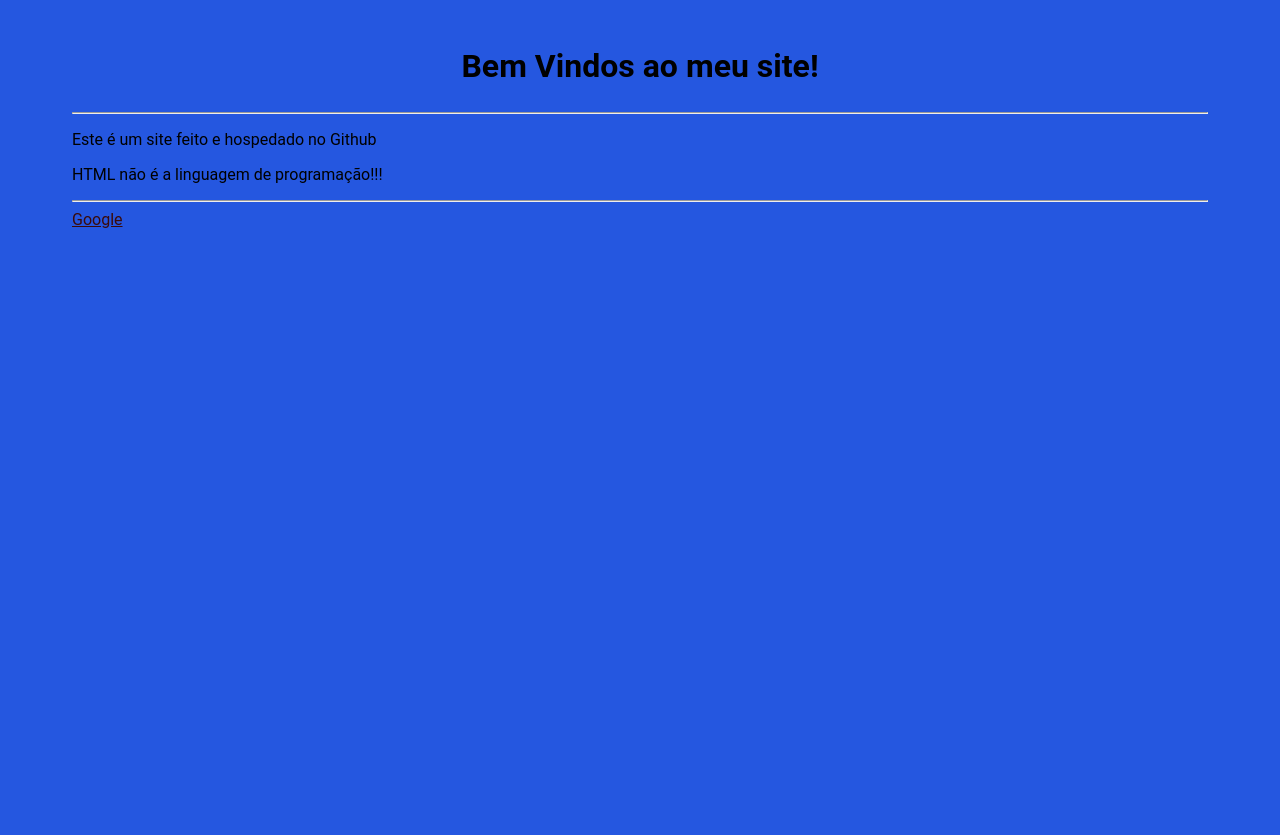
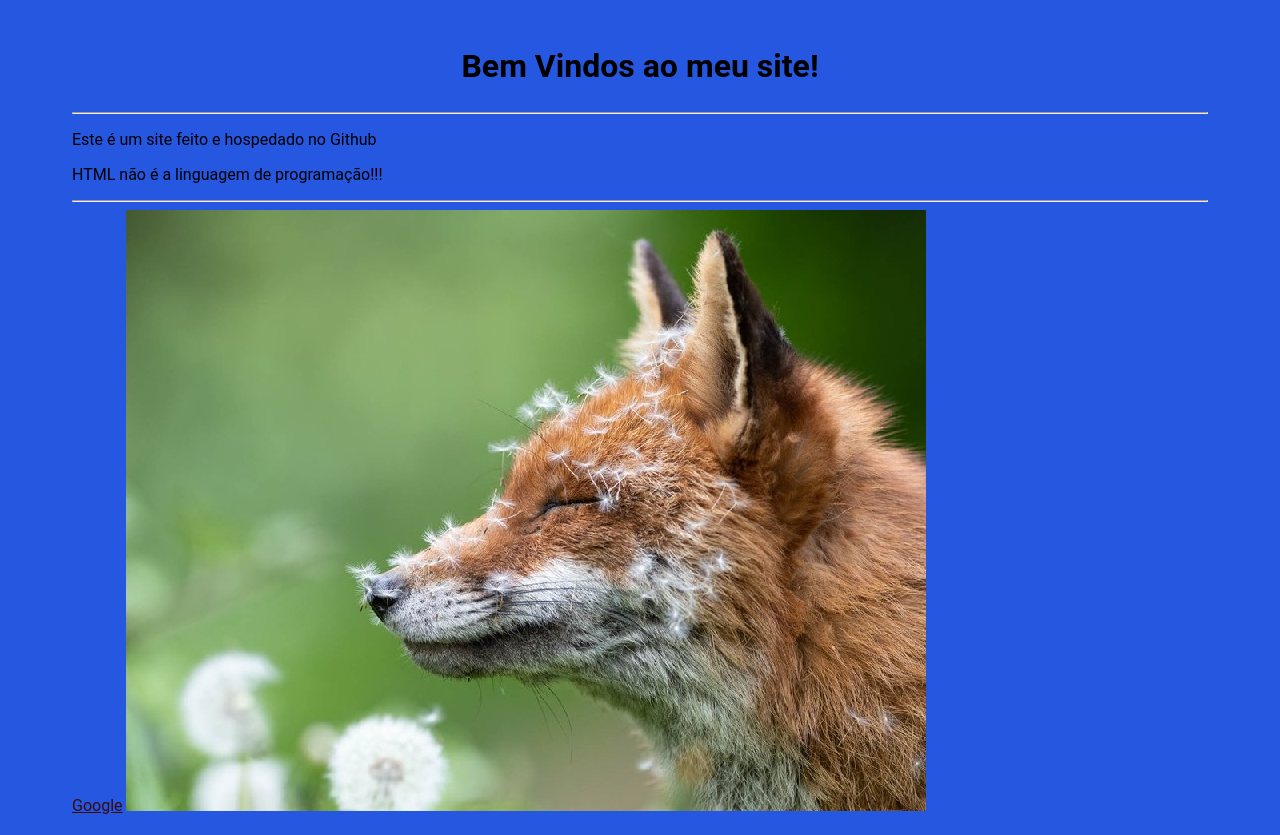
Before and after one commit to Lineu3/Lineu3.github.io, a plain HTML site: page index.html in a window 1280 px wide. Before the commit the page ends 800 px from the top, so only its background shows below. Drawn offline with Linux system fonts and the light colour scheme.

Commit message:
Inserindo imagens

```diff
--- a/index.html
+++ b/index.html
@@ -11,4 +11,5 @@
     <p>HTML não é a linguagem de programação!!!</p>
     <hr>
     <a href="https://www.google.com" target="_blank">Google</a>
+    <img src="img/raposa.jpg">
 </body>
```
Also changed, not shown: img/raposa.jpg (added).
